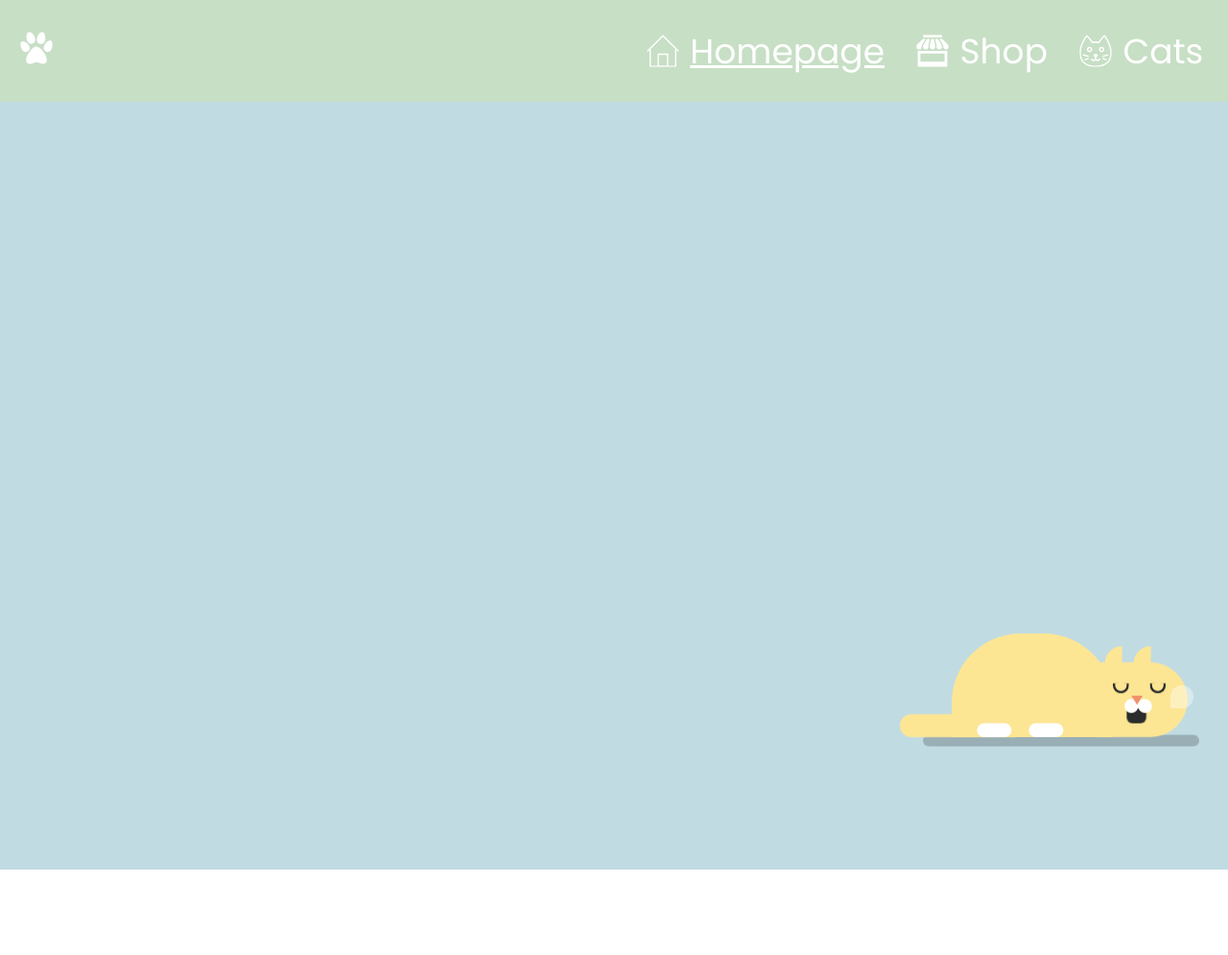
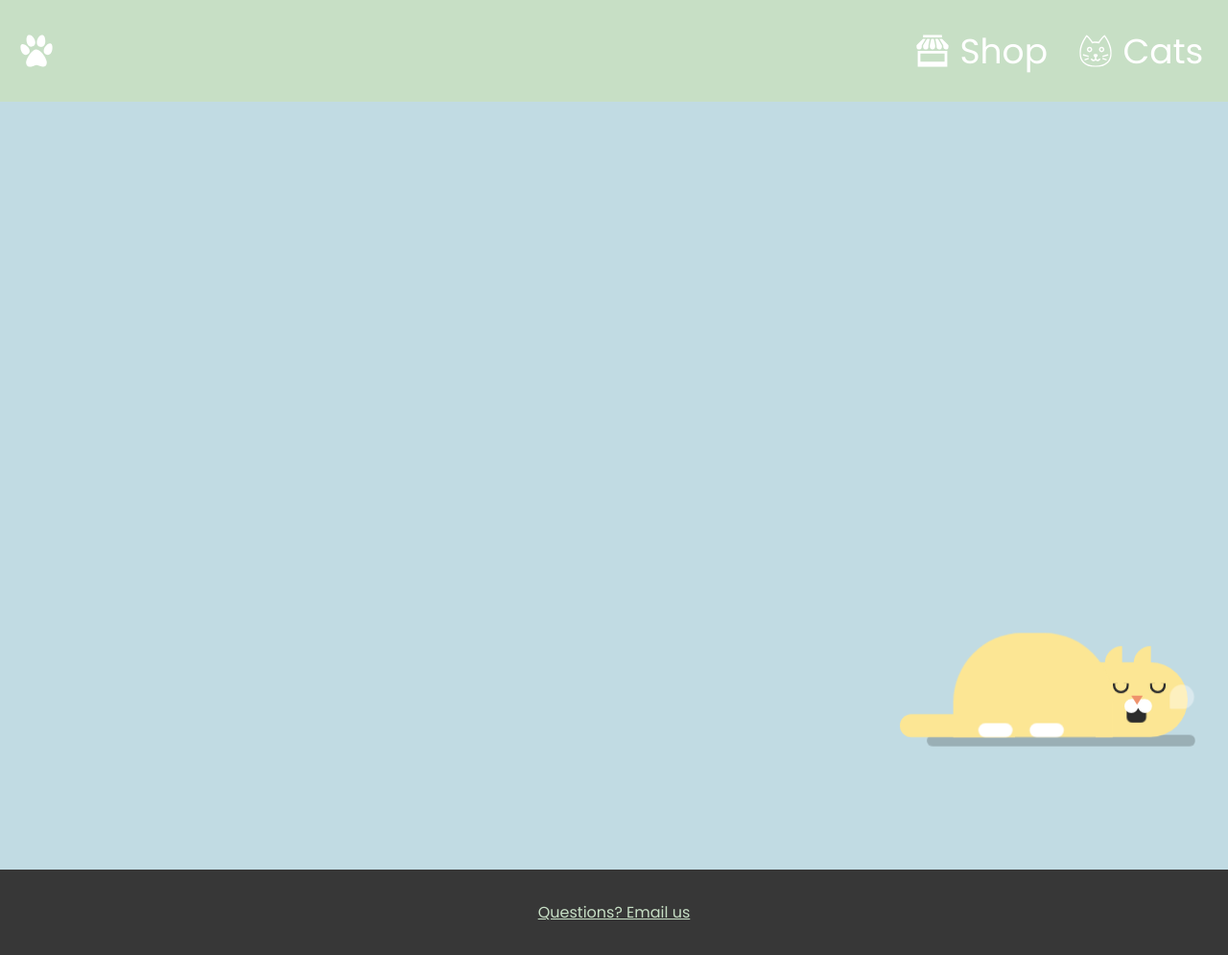
Before and after one commit to vDalken/cat-store, a React (Vite) app: page / in a window 1280 px wide. Shown: the whole page at 96% size. Before the commit the page ends 906 px from the top, so only its background shows below. Built offline with nearby package versions, Linux system fonts and the light colour scheme.

Commit message:
footer and improved pagination

```diff
--- a/package.json
+++ b/package.json
@@ -1,5 +1,5 @@
 {
-  "homepage": "https://vDalken.github.io/cat-store",
+  "homepage": "https://vDalken.github.io/",
   "name": "cat-store",
   "private": true,
   "version": "0.0.0",
--- a/src/App.tsx
+++ b/src/App.tsx
@@ -6,6 +6,7 @@ import catsData from './assets/data/cat_data.json'
 import Shop from './components/Shop'
 import { Pagination } from './components/Pagination'
 import CatDescription from './components/CatDescription'
+import { Footer } from './components/Footer'
 
 export const App: React.FC = () => {
   const catsArray = Object.values(catsData)
@@ -18,7 +19,7 @@ export const App: React.FC = () => {
       <NavigationBar />
       <Routes>
         <Route path="/" element={<Homepage />} />
-
+        <Route path="/cat-store" element={<Homepage />} />
         {[...Array(totalPages)].map((_, index) => (
           <Route
             key={index + 1}
@@ -56,6 +57,7 @@ export const App: React.FC = () => {
           />
         ))}
       </Routes>
+      <Footer />
     </>
   )
 }
--- /dev/null
+++ b/src/components/Footer/index.tsx
@@ -0,0 +1,13 @@
+import { FooterContainer, Link } from './styles'
+
+export const Footer = () => {
+    const email = "fabiogoncalvesk093@gmail.com";
+    const mailtoLink = `mailto:${email}`;
+  return (
+    <>
+      <FooterContainer>
+        <Link href={mailtoLink}>Questions? Email us</Link>
+      </FooterContainer>
+    </>
+  )
+}
--- /dev/null
+++ b/src/components/Footer/styles.ts
@@ -0,0 +1,13 @@
+import styled from "styled-components";
+
+export const FooterContainer = styled.div`
+    padding: 2rem;
+    background-color: var(--black);
+    display: flex;
+    justify-content: center;
+    align-items: center;
+`
+export const Link = styled.a`
+    text-decoration: underline;
+    color: var(--green);
+`
--- a/src/components/NavigationBar/index.tsx
+++ b/src/components/NavigationBar/index.tsx
@@ -5,6 +5,7 @@ export const NavigationBar = () => {
     <>
       <Nav>
         <LogoContainer>
+          <NavigationLink to="/cat-store">
           <Svg
             width="24"
             height="24"
@@ -14,22 +15,10 @@ export const NavigationBar = () => {
           >
             <path d="M11.954 11c3.33 0 7.057 6.123 7.632 8.716.575 2.594-.996 4.729-3.484 4.112-1.092-.271-3.252-1.307-4.102-1.291-.925.016-2.379.836-3.587 1.252-2.657.916-4.717-1.283-4.01-4.073.774-3.051 4.48-8.716 7.551-8.716zm10.793-4.39c1.188.539 1.629 2.82.894 5.27-.704 2.341-2.33 3.806-4.556 2.796-1.931-.877-2.158-3.178-.894-5.27 1.274-2.107 3.367-3.336 4.556-2.796zm-21.968.706c-1.044.729-1.06 2.996.082 5.215 1.092 2.12 2.913 3.236 4.868 1.87 1.696-1.185 1.504-3.433-.082-5.215-1.596-1.793-3.824-2.599-4.868-1.87zm15.643-7.292c1.323.251 2.321 2.428 2.182 5.062-.134 2.517-1.405 4.382-3.882 3.912-2.149-.407-2.938-2.657-2.181-5.061.761-2.421 2.559-4.164 3.881-3.913zm-10.295.058c-1.268.451-1.92 2.756-1.377 5.337.519 2.467 2.062 4.114 4.437 3.269 2.06-.732 2.494-3.077 1.377-5.336-1.125-2.276-3.169-3.721-4.437-3.27z" />
           </Svg>
+          </NavigationLink>
+
         </LogoContainer>
         <Ul>
-          <li>
-            <NavigationLink to="/">
-              <Svg
-                width="24"
-                height="24"
-                xmlns="http://www.w3.org/2000/svg"
-                fillRule="evenodd"
-                clipRule="evenodd"
-              >
-                <path d="M22 11.414v12.586h-20v-12.586l-1.293 1.293-.707-.707 12-12 12 12-.707.707-1.293-1.293zm-6 11.586h5v-12.586l-9-9-9 9v12.586h5v-9h8v9zm-1-7.889h-6v7.778h6v-7.778z" />
-              </Svg>
-              Homepage
-            </NavigationLink>
-          </li>
           <li>
             <NavigationLink to="/shop/page1">
               <Svg
--- a/src/components/Pagination/index.tsx
+++ b/src/components/Pagination/index.tsx
@@ -1,18 +1,13 @@
-import { useEffect } from 'react'
-import {
-  Box,
-  PaginationLink,
-  PaginationLinkContainer,
-  PageNumberContainer
-} from './styles'
-import { useNavigate } from 'react-router-dom'
+import React, { useEffect, useState, useRef } from 'react';
+import { Box, PaginationLink, PaginationLinkContainer, PageNumberContainer } from './styles';
+import { useNavigate } from 'react-router-dom';
 
 interface PaginationProps {
-  currentPage: number
-  totalPages: number
-  previousButtonText: string
-  nextButtonText: string
-  partialRoute: string
+  currentPage: number;
+  totalPages: number;
+  previousButtonText: string;
+  nextButtonText: string;
+  partialRoute: string;
 }
 
 export const Pagination = ({
@@ -22,25 +17,52 @@ export const Pagination = ({
   nextButtonText,
   partialRoute
 }: PaginationProps) => {
-  const navigate = useNavigate()
-  const previousPage = currentPage > 1 ? currentPage - 1 : 1
-  const nextPage = currentPage < totalPages ? currentPage + 1 : totalPages
+  const navigate = useNavigate();
+  const previousPage = currentPage > 1 ? currentPage - 1 : 1;
+  const nextPage = currentPage < totalPages ? currentPage + 1 : totalPages;
+  const [inputPage, setInputPage] = useState(currentPage);
+  const inputRef = useRef<HTMLSpanElement>(null);
 
-  const handlePressedKey = (event: KeyboardEvent) =>{
-    if(event.key === 'ArrowLeft'){
-      navigate(`${partialRoute}${previousPage}`)
+  const handlePressedKey = (event: KeyboardEvent) => {
+    if (document.activeElement === inputRef.current) {
+      return;
     }
-    if(event.key === 'ArrowRight'){
-      navigate(`${partialRoute}${nextPage}`)
+    if (event.key === 'ArrowLeft') {
+      navigate(`${partialRoute}${previousPage}`);
     }
-  }
+    if (event.key === 'ArrowRight') {
+      navigate(`${partialRoute}${nextPage}`);
+    }
+  };
 
-  useEffect(() =>{
-    window.addEventListener('keydown', handlePressedKey)
-    return () =>{
-      window.removeEventListener('keydown', handlePressedKey)
+  const handleInputKeyPress = (event: React.KeyboardEvent<HTMLSpanElement>) => {
+    if (event.key === 'Enter') {
+      const pageNumber = parseInt(inputRef.current?.innerText || '');
+      if (!isNaN(pageNumber) && pageNumber >= 1 && pageNumber <= totalPages) {
+        navigate(`${partialRoute}${pageNumber}`);
+      }
     }
-  })
+  };
+
+  const handleInputChange = () => {
+    if (inputRef.current) {
+      const newValue = parseInt(inputRef.current.innerText);
+      if (!isNaN(newValue)) {
+        setInputPage(newValue);
+      }
+    }
+  };
+
+  useEffect(() => {
+    window.addEventListener('keydown', handlePressedKey);
+    return () => {
+      window.removeEventListener('keydown', handlePressedKey);
+    };
+  });
+
+  useEffect(() => {
+    setInputPage(currentPage);
+  }, [currentPage]);
 
   return (
     <Box>
@@ -53,7 +75,16 @@ export const Pagination = ({
       </PaginationLinkContainer>
 
       <PageNumberContainer>
-        <span>{currentPage}</span>
+        <span
+          contentEditable={true}
+          ref={inputRef}
+          onKeyDown={handleInputKeyPress}
+          onBlur={handleInputChange}
+          suppressContentEditableWarning={true}
+        >
+          {inputPage}
+        </span>
+        <span>...{totalPages}</span>
       </PageNumberContainer>
 
       <PaginationLinkContainer $justifyContent="flex-start">
@@ -64,7 +95,7 @@ export const Pagination = ({
         )}
       </PaginationLinkContainer>
     </Box>
-  )
-}
+  );
+};
 
-export default Pagination
+export default Pagination;
--- a/src/components/Pagination/styles.ts
+++ b/src/components/Pagination/styles.ts
@@ -40,11 +40,19 @@ export const PageNumberContainer = styled.ul`
     border-radius: 100px;
     text-align: center;
     color: var(--blue);
+    display: flex;
+    align-items: center;
+    justify-content: center;
+
+    &:focus {
+      outline: none;
+      border: 2px solid var(--blue);
+    }
   }
 `
 
 interface PaginationLinkContainerProps {
-  $justifyContent: string;
+  $justifyContent: string
 }
 
 export const PaginationLinkContainer = styled.div<PaginationLinkContainerProps>`
@@ -52,4 +60,4 @@ export const PaginationLinkContainer = styled.div<PaginationLinkContainerProps>`
   display: flex;
   justify-content: ${({ $justifyContent }) => $justifyContent};
   align-items: center;
-`;
+`
--- a/vite.config.ts
+++ b/vite.config.ts
@@ -3,6 +3,6 @@ import react from '@vitejs/plugin-react-swc'
 
 // https://vitejs.dev/config/
 export default defineConfig({
-  base: "/cat-store",
+  base: "/",
   plugins: [react()],
 })
```
